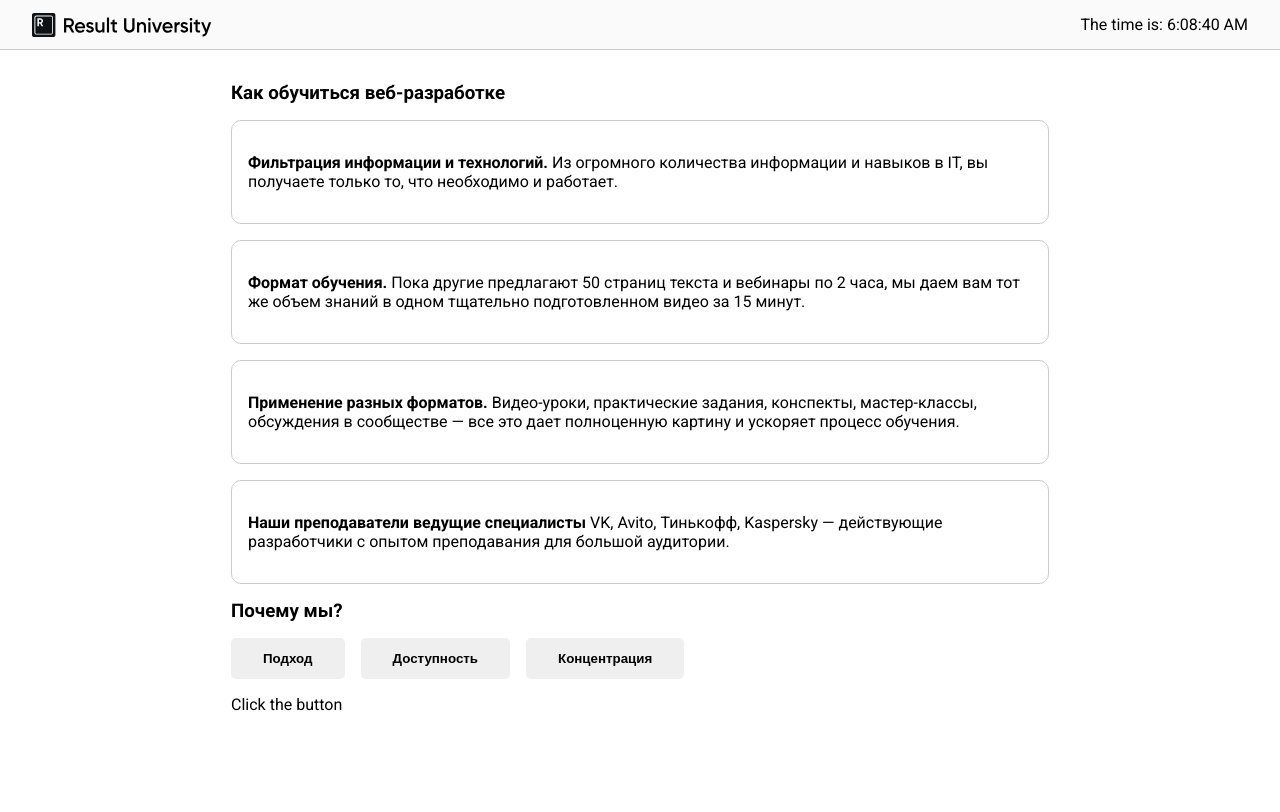
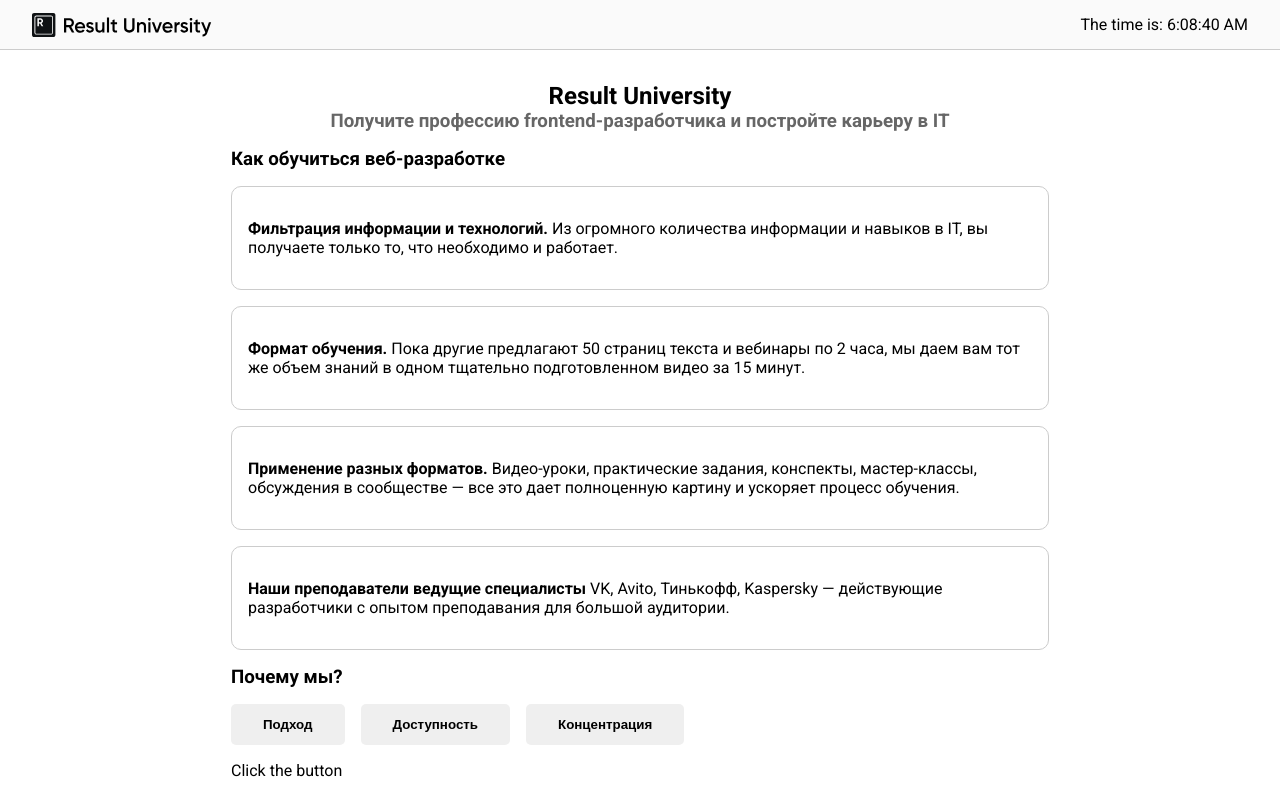
Before and after one commit to feruzboboqulov02/React-Project, a React (Vite) app: page / in a window 1280 px wide. Built offline with nearby package versions, Linux system fonts and the light colour scheme.

Commit message:
Intro section

```diff
--- a/src/App.jsx
+++ b/src/App.jsx
@@ -1,12 +1,14 @@
 import Header from './components/Header';
 import TeachingSection from './components/Button/teachingSection';
 import DifferencesSection from './components/Button/DifferencesSection';
+import IntroSection from './components/Button/IntroSection';
 
 export default function App() {
   return (
     <>
       <Header />
       <main>
+        <IntroSection />
         <TeachingSection />
         <DifferencesSection />
       </main>
--- /dev/null
+++ b/src/components/Button/IntroSection.jsx
@@ -0,0 +1,12 @@
+export default function IntroSection(){
+    return(
+        <section>
+        <h1 className="centered">
+            Result University
+        </h1>
+        <h3 className="centered" style={{color: '#666'}}>
+            Получите профессию frontend-разработчика и постройте карьеру в IT
+        </h3>
+        </section>
+    )
+}
--- a/src/index.css
+++ b/src/index.css
@@ -46,3 +46,7 @@ section ul li {
 p {
   padding: 1rem 0;
 }
+
+.centered {
+  text-align: center;
+}
```
